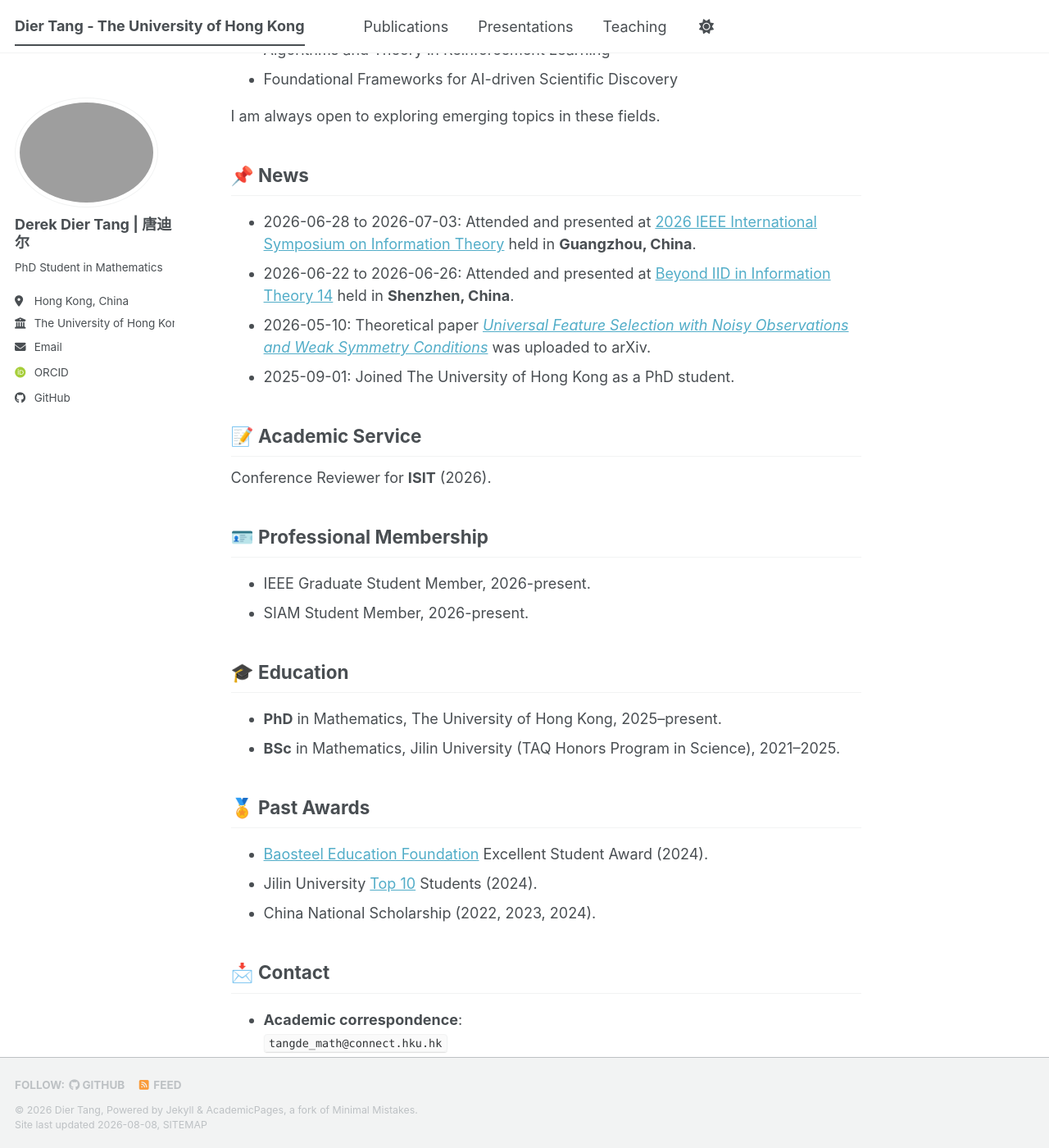
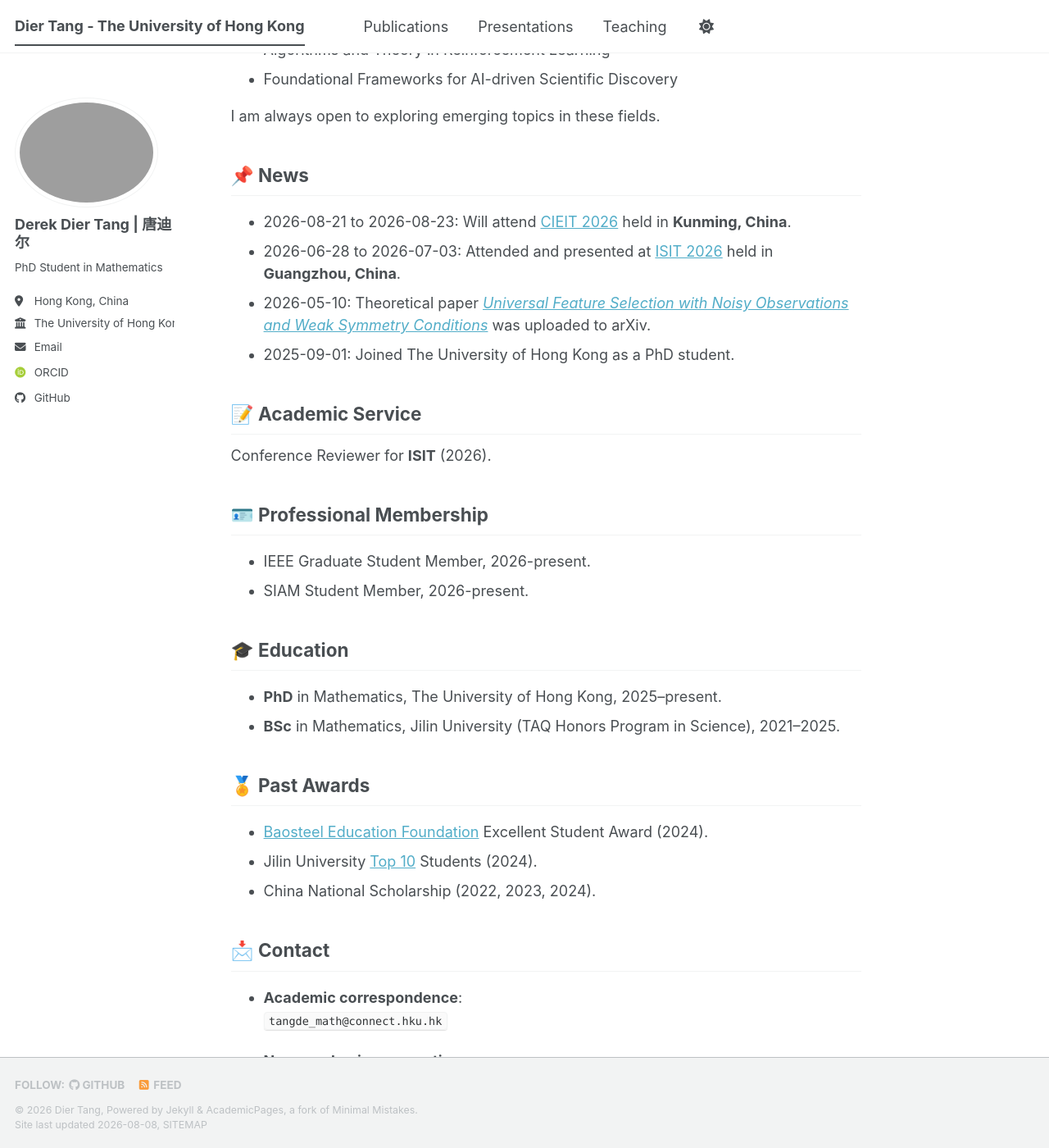
Before and after one commit to TangDier03/tangdier03.github.io, a Jekyll site: the page built from _pages/about.md, in a window 1280 px wide and 1400 px high, scrolled down 350 px. Shown: the whole window at 82% size. Built offline with Jekyll 4.4.1, drawn with Linux system fonts in a browser that asks for light colours; some web fonts are replaced; a script bundle is joined from its source files by our own code; library files that are not in the unit come from our copies; some of the changed text lies outside the part shown.

Commit message:
Update about.md

```diff
--- a/_pages/about.md
+++ b/_pages/about.md
@@ -22,8 +22,8 @@ I am always open to exploring emerging topics in these fields.
 
 ## 📌 News
 
-- 2026-06-28 to 2026-07-03: Attended and presented at [2026 IEEE International Symposium on Information Theory](https://2026.ieee-isit.org/) held in **Guangzhou, China**.
-- 2026-06-22 to 2026-06-26: Attended and presented at [Beyond IID in Information Theory 14](https://www.beyondiid2026.com/) held in **Shenzhen, China**.
+- 2026-08-21 to 2026-08-23: Will attend [CIEIT 2026](https://cieit2026.com/) held in **Kunming, China**.
+- 2026-06-28 to 2026-07-03: Attended and presented at [ISIT 2026](https://2026.ieee-isit.org/) held in **Guangzhou, China**.
 - 2026-05-10: Theoretical paper [*Universal Feature Selection with Noisy Observations and Weak Symmetry Conditions*](https://tangdier03.github.io/publications/Universal%20Feature%20Selection/) was uploaded to arXiv.
 - 2025-09-01: Joined The University of Hong Kong as a PhD student.
 
```
Also changed, not shown: other parts of _pages/about.md (+1 -1 lines).
